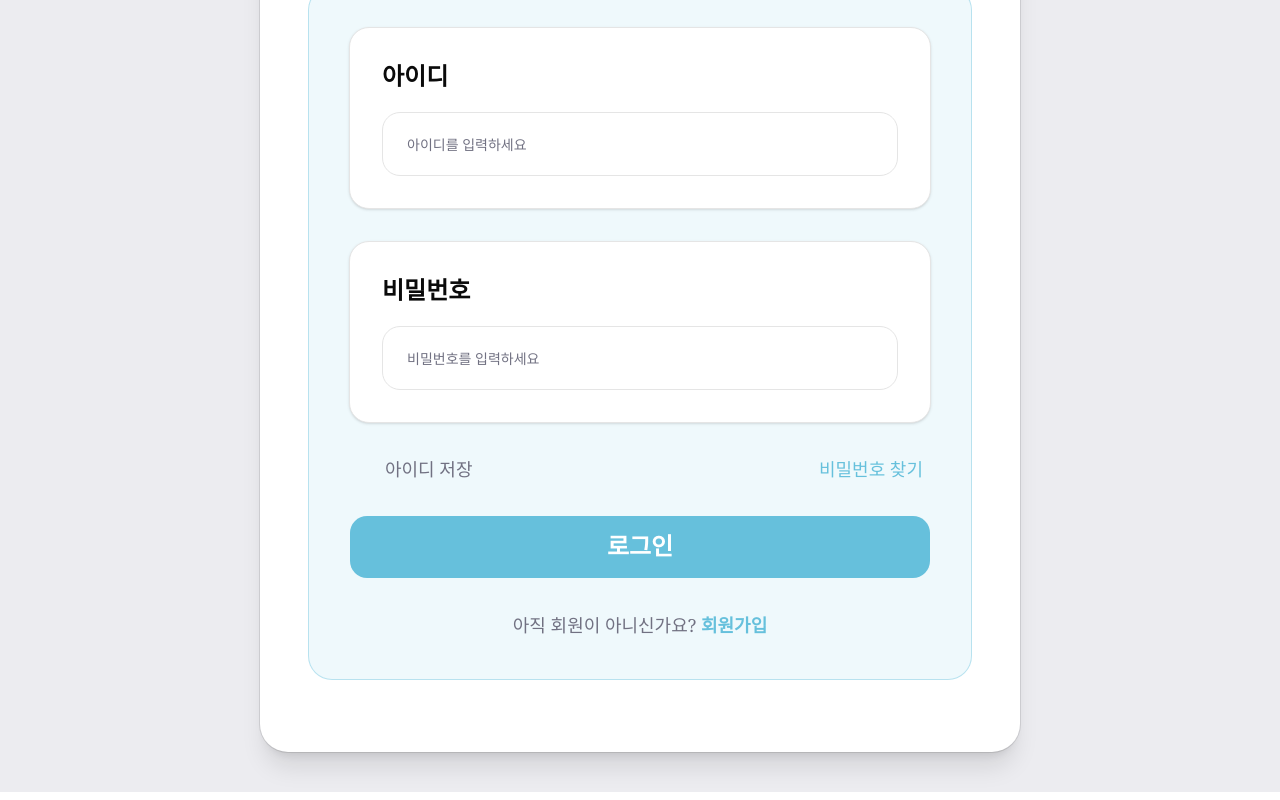
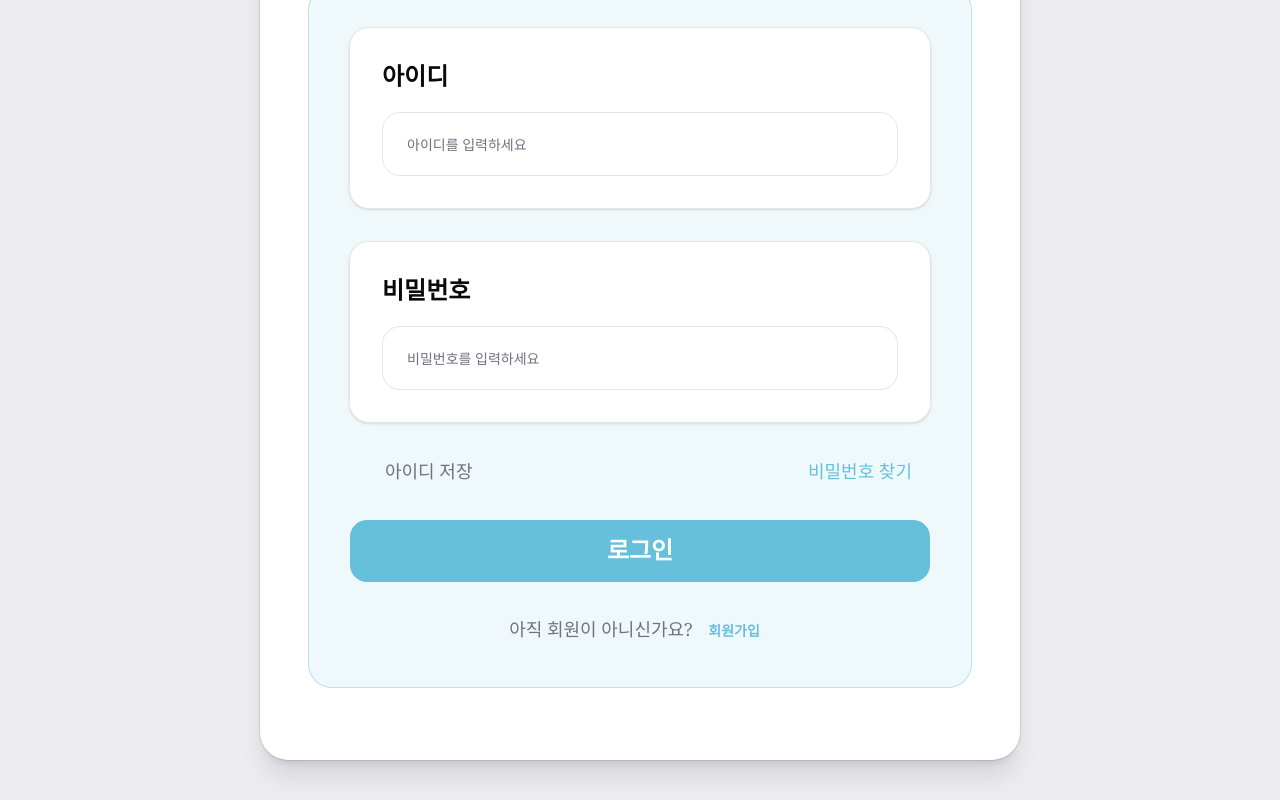
Before and after one commit to Siho-ily/Atlex, a Next.js app: page /login in a window 1280 px wide. Shown: the part 390-1190 px from the top of the page. Built offline with nearby package versions, Linux system fonts and the light colour scheme.

Commit message:
feature: LoginForm 회원가입 버튼 이벤트 추가 및 구조 개선

```diff
--- a/src/components/domain/auth/login/feature/LoginForm.jsx
+++ b/src/components/domain/auth/login/feature/LoginForm.jsx
@@ -4,13 +4,14 @@ import { Button } from "@/components/common/ui/button"
 import { Input } from "@/components/common/ui/input"
 import { Label } from "@/components/common/ui/label"
 import { Checkbox } from "@/components/common/ui/checkbox"
+import Link from "next/link"
 
 export default function LoginForm() {
   return (
     <form className="space-y-8">
 
       {/* 아이디 */}
-      <section className="rounded-[20px] border border-border bg-card p-8 shadow-sm">
+      <div className="rounded-[20px] border border-border bg-card p-8 shadow-sm">
         <Label
           htmlFor="userId"
           className="mb-5 block font-serif text-2xl font-bold text-card-foreground"
@@ -20,14 +21,15 @@ export default function LoginForm() {
 
         <Input
           id="userId"
+          name="userId"
           type="text"
           placeholder="아이디를 입력하세요"
           className="h-16 rounded-2xl border-border bg-background px-6 font-serif text-xl"
         />
-      </section>
+      </div>
 
       {/* 비밀번호 */}
-      <section className="rounded-[20px] border border-border bg-card p-8 shadow-sm">
+      <div className="rounded-[20px] border border-border bg-card p-8 shadow-sm">
         <Label
           htmlFor="password"
           className="mb-5 block font-serif text-2xl font-bold text-card-foreground"
@@ -37,11 +39,12 @@ export default function LoginForm() {
 
         <Input
           id="password"
+          name="password"
           type="password"
           placeholder="비밀번호를 입력하세요"
           className="h-16 rounded-2xl border-border bg-background px-6 font-serif text-xl"
         />
-      </section>
+      </div>
 
       {/* 옵션 */}
       <div className="flex items-center justify-between px-2">
@@ -56,12 +59,13 @@ export default function LoginForm() {
           </Label>
         </div>
 
-        <button
+        <Button
           type="button"
+          variant="link"
           className="font-serif text-lg text-primary hover:underline"
         >
           비밀번호 찾기
-        </button>
+        </Button>
       </div>
 
       {/* 로그인 버튼 */}
@@ -75,12 +79,15 @@ export default function LoginForm() {
       {/* 회원가입 */}
       <p className="text-center font-serif text-lg text-muted-foreground">
         아직 회원이 아니신가요?{" "}
-        <button
+        <Button
           type="button"
+          variant="link"
           className="font-bold text-primary hover:underline"
         >
-          회원가입
-        </button>
+          <Link href="/signup-page" className="font-bold text-primary hover:underline">
+            회원가입
+          </Link>
+        </Button>
       </p>
     </form>
   )
```
